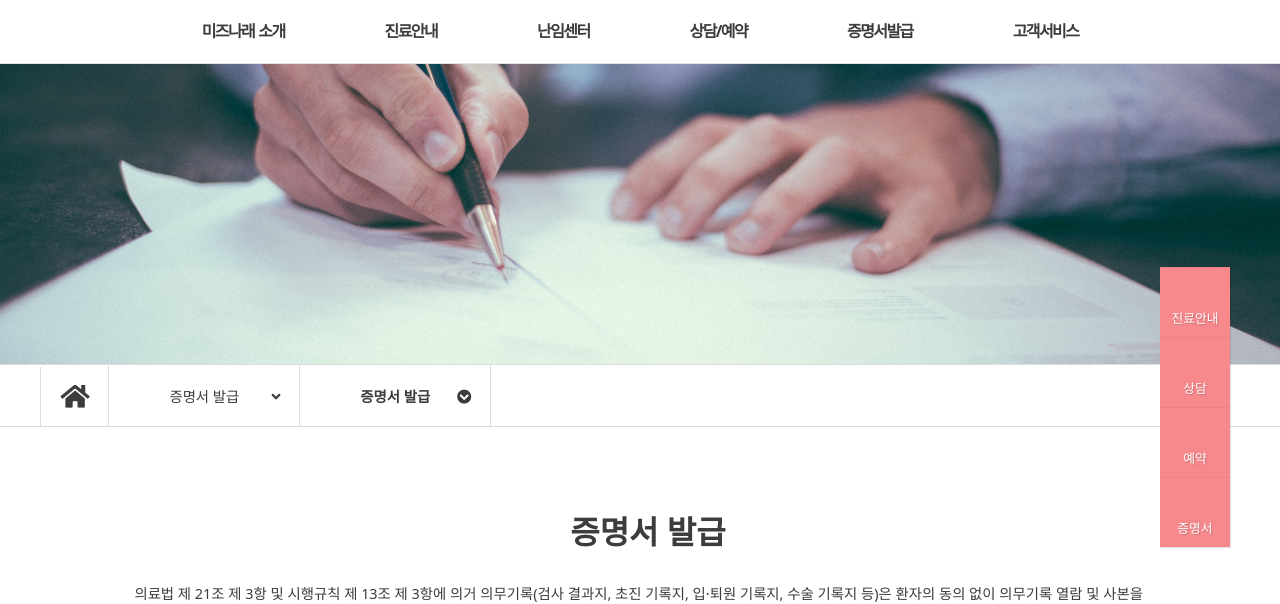
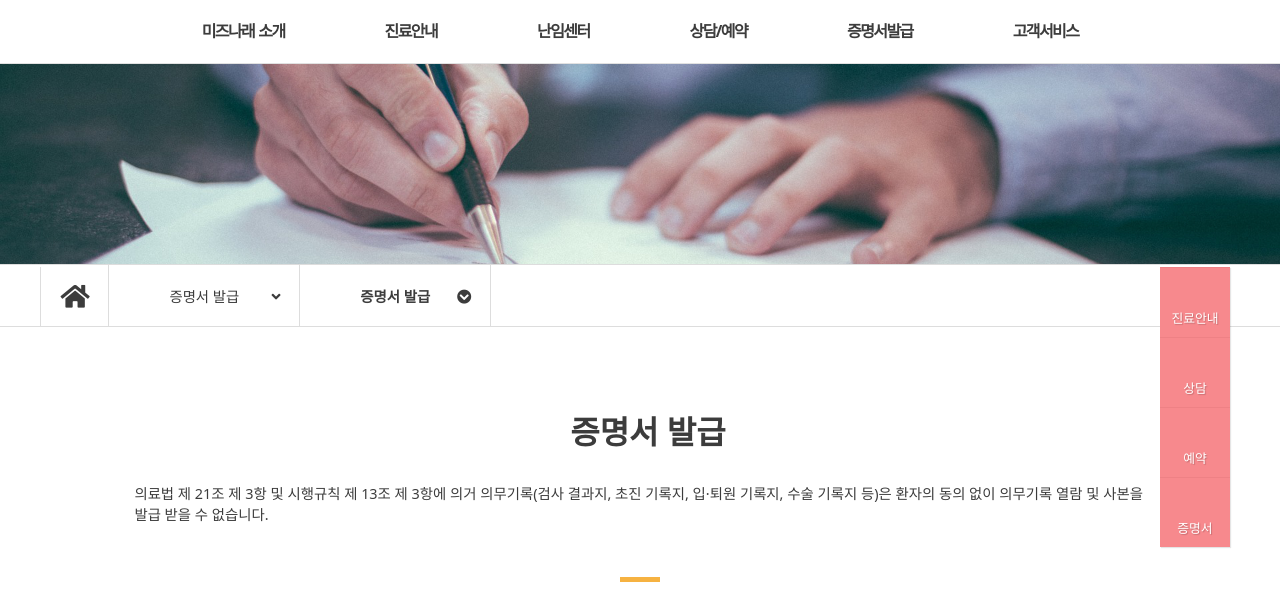
Before and after one commit to hjfrrfjh/mizrenewal, a PHP site: page /certificate.php in a window 1280 px wide. Shown: the part 93-697 px from the top of the page. Run offline with PHP 8.4, Linux system fonts and the light colour scheme; some libraries are stand-ins or nearby versions; some web fonts are replaced.

Commit message:
이미지 사이즈

```diff
--- a/css/certificate.css
+++ b/css/certificate.css
@@ -10,7 +10,7 @@ hr{
 }
 #header{
 	width: 100%;
-	height: 300px;
+	height: 200px;
 	background: url("../img/subh_img.jpg");
 	background-size: cover;
 }
--- a/css/non_reimbursement.css
+++ b/css/non_reimbursement.css
@@ -10,7 +10,7 @@ hr{
 }
 #header{
 	width: 100%;
-	height: 300px;
+	height: 200px;
 	background: url("../img/subh_img.jpg");
 	background-size: cover;
 }
```
